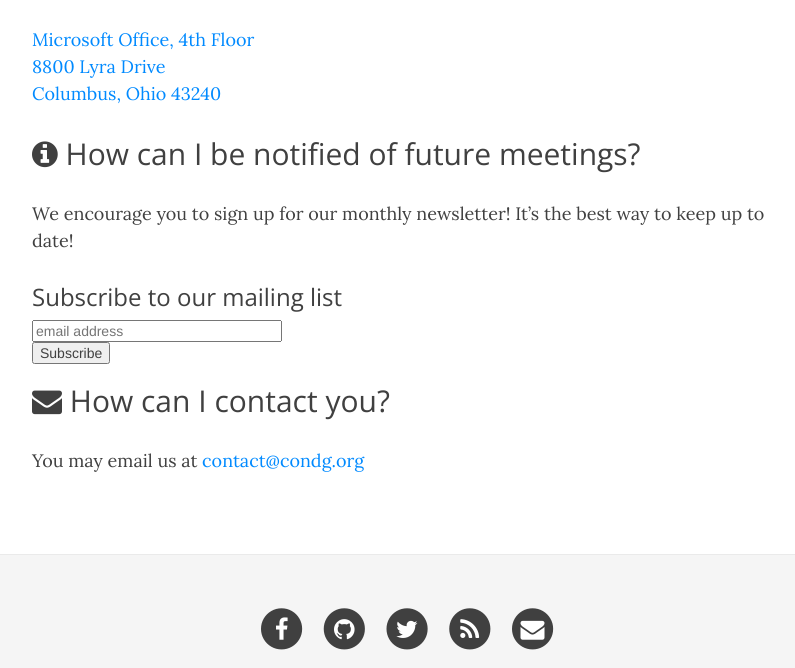
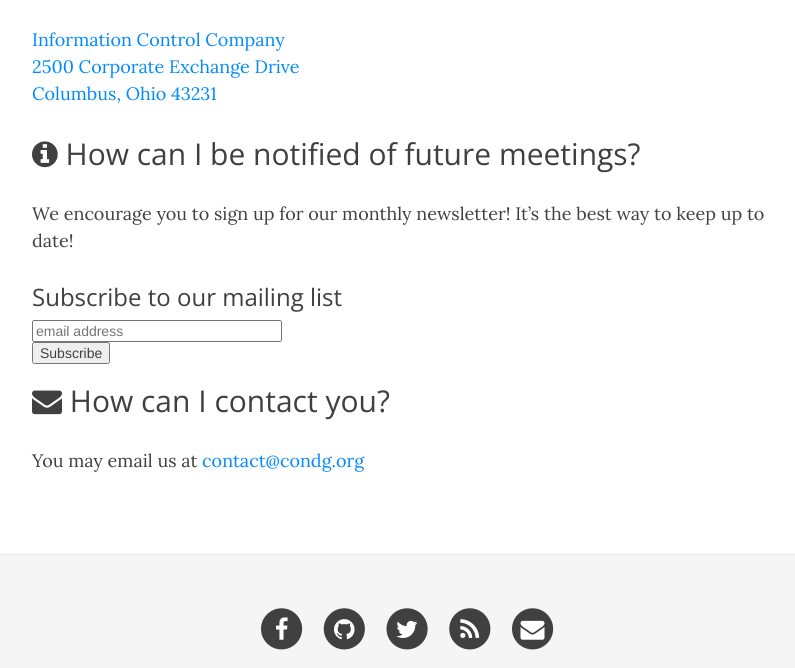
Before and after one commit to condg/condg.github.io, a Jekyll site: the page built from about.md, in a window 1280 px wide and 900 px high, scrolled down 1072 px, cut to the strip 232-900 px from the top of the window. Shown: the whole strip, without its empty margins (233-1028 px from the left). Built offline with Jekyll 4.4.1, drawn with Linux system fonts in a browser that asks for light colours; comment, search, counter and statistics services are not loaded.

Commit message:
changing location on about page to ICC

```diff
--- a/about.md
+++ b/about.md
@@ -41,9 +41,9 @@ Meetings are held at the Microsoft Polaris Office
 </style>
 
 <div class="aspect-ratio">
-<iframe src="https://www.google.com/maps/embed?pb=!1m18!1m12!1m3!1d3049.9057920077257!2d-82.97518998461233!3d40.14438217939776!2m3!1f0!2f0!3f0!3m2!1i1024!2i768!4f13.1!3m3!1m2!1s0x8838f4679f87d0cf%3A0x458ec3e21396145a!2s8800+Lyra+Dr%2C+Columbus%2C+OH+43240!5e0!3m2!1sen!2sus!4v1450123055872" frameborder="0" style="border:0" allowfullscreen></iframe>
+<iframe src="https://www.google.com/maps/embed?pb=!1m18!1m12!1m3!1d3051.8265315999033!2d-82.9488346843922!3d40.101580382669184!2m3!1f0!2f0!3f0!3m2!1i1024!2i768!4f13.1!3m3!1m2!1s0x8838f529c8236b5d%3A0x878450bd545bf31b!2s2500+Corporate+Exchange+Dr%2C+Columbus%2C+OH+43231!5e0!3m2!1sen!2sus!4v1519843317749" frameborder="0" style="border:0" allowfullscreen></iframe>
 </div>
-[Microsoft Office, 4th Floor<br/>8800 Lyra Drive<br/>Columbus, Ohio 43240](https://goo.gl/maps/2HFvJCJG9i82)
+[Information Control Company<br/>2500 Corporate Exchange Drive<br/>Columbus, Ohio 43231](https://goo.gl/maps/aUecyQ2rWuQ2)
 
 ## <i class="fa fa-info-circle" aria-hidden="true"></i> How can I be notified of future meetings? <a name="newsletter" />
 
```
